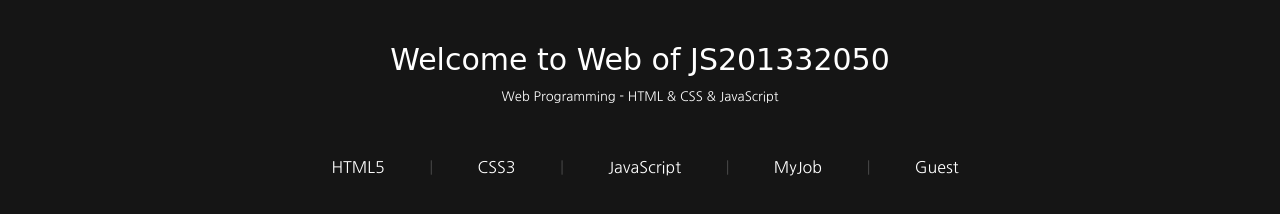
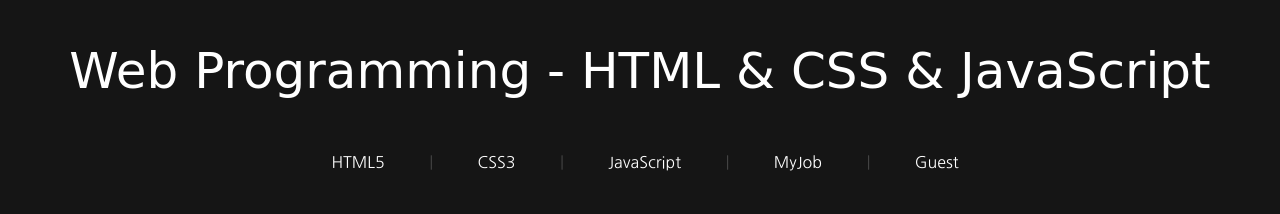
Before and after one commit to iamgoosen/js201332050, a plain HTML site: page top_header.html in a window 1280 px wide. Drawn offline with Linux system fonts and the light colour scheme; a web font is replaced by a local one.

Commit message:
update
dd

```diff
--- a/top_header.html
+++ b/top_header.html
@@ -60,17 +60,13 @@
 
     .wise_saying{
       font-family: 'Shadows Into Light Two', cursive;
-      font-size:30px;
+      font-size:50px;
     }
 
-    .small{
-      font-size:13px;
-    }
   </style>
 </head>
 <body>
-  <p class="wise_saying">Welcome to Web of JS201332050</p>
-  <p class="small">Web Programming - HTML & CSS & JavaScript</p>
+  <p class="wise_saying">Web Programming - HTML & CSS & JavaScript</p>
   <ul id="nav">
     <li><a href="tu_html.html" target="left">HTML5</a></li>
     <li class="bar">|</li>
```
